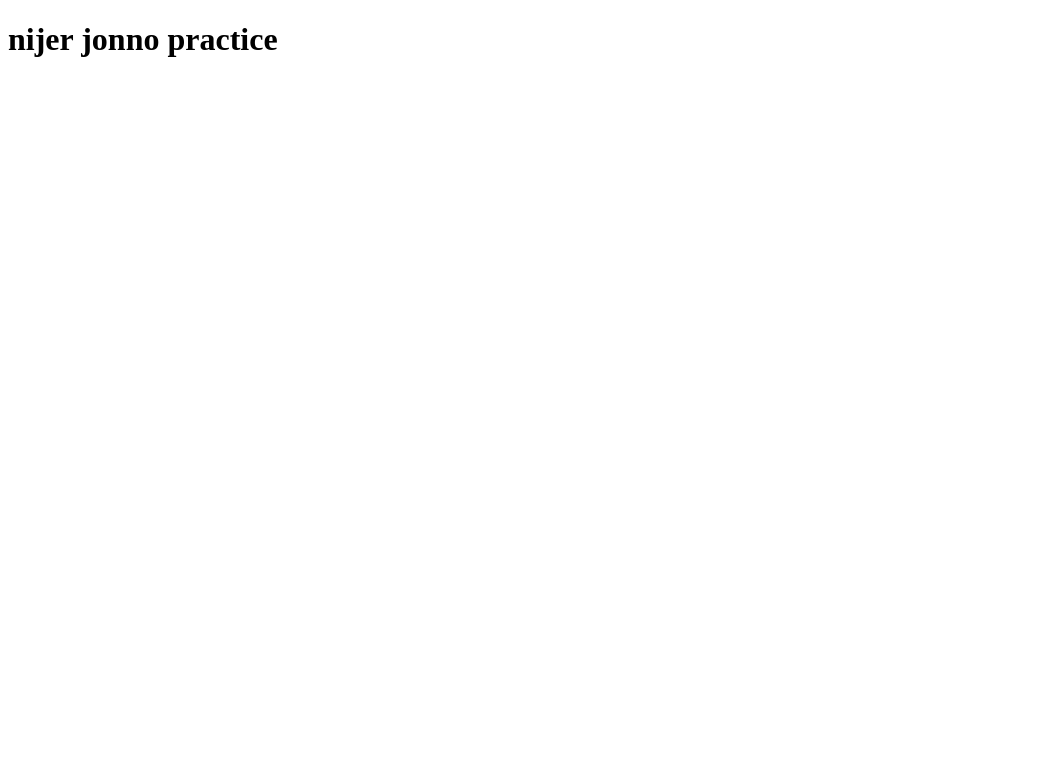
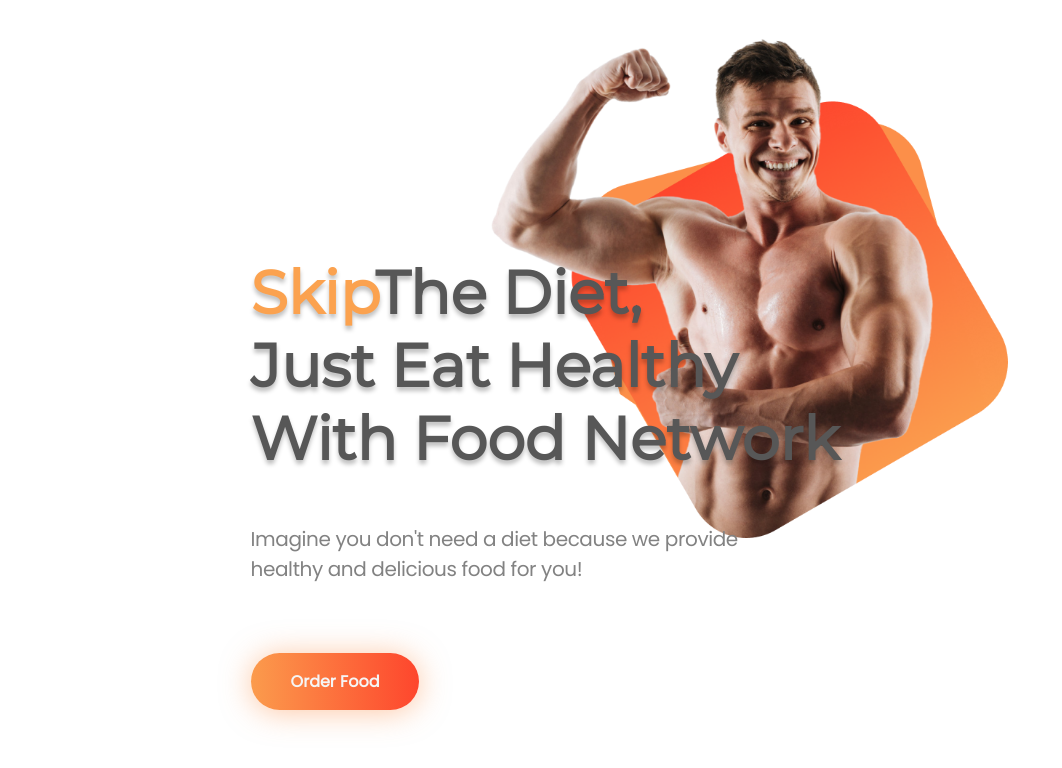
Before and after one commit to rakibhasantusar/healthy_practice, a plain HTML site: page index.html in a window 1280 px wide. Shown: the whole page, without its empty margins (0-1062 px from the left). Drawn offline with Linux system fonts and the light colour scheme.

Commit message:
1st section

```diff
--- a/index.html
+++ b/index.html
@@ -4,10 +4,24 @@
     <meta charset="UTF-8">
     <meta http-equiv="X-UA-Compatible" content="IE=edge">
     <meta name="viewport" content="width=device-width, initial-scale=1.0">
+    <link rel="preconnect" href="https://fonts.googleapis.com">
+    <link rel="preconnect" href="https://fonts.gstatic.com" crossorigin>
+    <link href="https://fonts.googleapis.com/css2?family=Montserrat&family=Poppins:wght@100;400&display=swap" rel="stylesheet">
     <link rel="stylesheet" href="style.css">
     <title>Healthy Website</title>
 </head>
 <body>
-    <h1>nijer jonno practice</h1>
+    <section class="header">
+        <div class="half_width ">
+            <div class="sety">
+                <h1><span class="orange">Skip</span>The Diet, <br> Just Eat Healthy <br> With Food Network</h1>
+                <p class="h_p">Imagine you don't need a diet because we provide healthy and delicious food for you!</p>
+                <a href="#" class="btn">Order Food</a>
+            </div>
+        </div>
+        <div class="half_width st1_mg ">
+            <img src="images/Mask group.png" alt="muscular1" class="st_img">
+        </div>
+    </section>
 </body>
 </html>
--- a/style.css
+++ b/style.css
@@ -0,0 +1,67 @@
+body{
+    margin: 0;
+    font-family: 'Montserrat', sans-serif;
+    font-family: 'Poppins', sans-serif;
+
+    align-content: center;
+}
+.header{
+    margin-top: -70px;
+}
+h1{
+    width: 600px;
+    font-family: Montserrat;
+    color: #575757;
+    font-weight: 800;
+    font-size: 60px;
+    text-shadow: 0px 4px 4px rgba(0, 0, 0, 0.25);
+}
+.h_p{
+    width: 499px;
+    height: 64px;
+    left: 100px;
+    font-style: normal;
+    font-weight: 500;
+    font-size: 20px;
+    letter-spacing: -0.02em;
+    color: #828282;
+
+}
+.btn{
+    display: inline-block;
+    margin-top: 45px;
+    text-decoration: none;
+    color: whitesmoke;
+    font-weight: bold;
+    padding: 16px 40px;
+    background: linear-gradient(88.33deg, #FBA24F -7.64%, #FF1E1E 145.94%);
+    box-shadow: 0px 2px 30px rgba(252, 143, 73, 0.5);
+    border-radius: 100px;
+}
+.half_width{
+    width: 45%;
+    float: left;
+    padding: 2%;
+
+}
+.orange{
+    color: #FBA24F;
+}
+.st_img{
+    width: 100%;
+    margin-left: -200px;
+}
+.sety{
+    position: relative;
+    margin-top: 150px;
+    margin-left: 100px;
+    margin-right: 0;
+    padding-left: 125px;
+    margin-top: 300px;
+}
+.st1_mg{
+    background-image: url(images/Group-88.png);
+    background-repeat: no-repeat;
+    background-position-x: 440px;
+    background-position-y: 680px;
+}
```
Also changed, not shown: images/7.png (added), images/Group-88.png (added), images/Mask group.png (added), images/Person Image.png (added), images/Project Cover.jpg (added), images/Project Cover.png (added), images/mask_1.jpg (added), images/muscular1.png (added).
